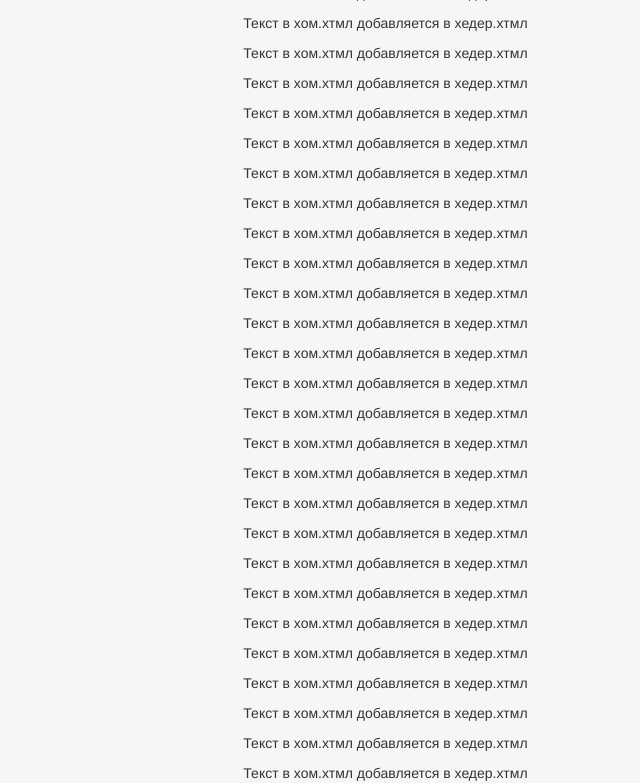
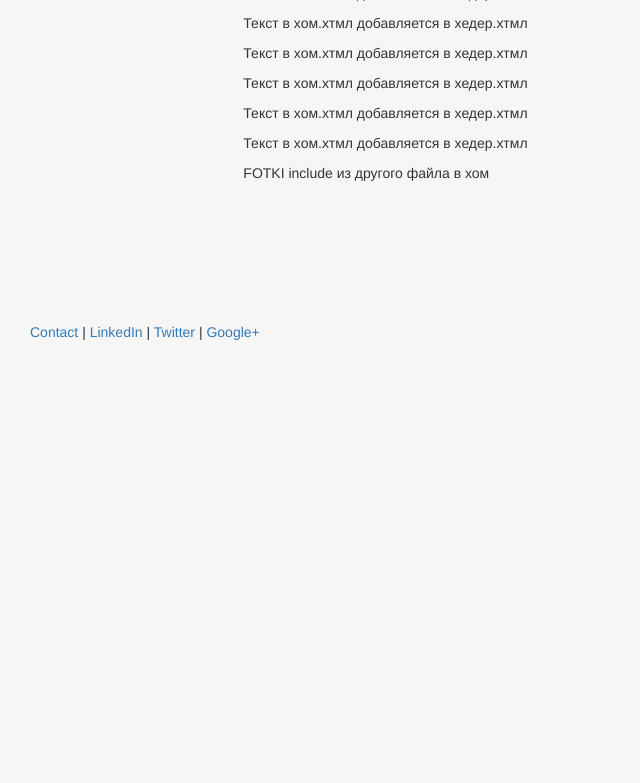
Before and after one commit to Sim-fo/django_test1, a Django app: page / in a window 1280 px wide. Shown: the part 438-1221 px from the top of the page, without its empty margins (0-640 px from the left). After the commit the page ends 778 px from the top, so only its background shows below. Run offline with Django 3.2, Linux system fonts and the light colour scheme; some libraries are stand-ins or nearby versions.

Commit message:
post to blog

```diff
--- a/templates/myapp/home.html
+++ b/templates/myapp/home.html
@@ -13,45 +13,9 @@
     <p>Текст в хом.хтмл добавляется в хедер.хтмл</p>
     <p>Текст в хом.хтмл добавляется в хедер.хтмл</p>
     <p>Текст в хом.хтмл добавляется в хедер.хтмл</p>
-    <p>Текст в хом.хтмл добавляется в хедер.хтмл</p>
-    <p>Текст в хом.хтмл добавляется в хедер.хтмл</p>
-    <p>Текст в хом.хтмл добавляется в хедер.хтмл</p>
-    <p>Текст в хом.хтмл добавляется в хедер.хтмл</p>
-    <p>Текст в хом.хтмл добавляется в хедер.хтмл</p>
 
-    <p>Текст в хом.хтмл добавляется в хедер.хтмл</p>
-    <p>Текст в хом.хтмл добавляется в хедер.хтмл</p>
-    <p>Текст в хом.хтмл добавляется в хедер.хтмл</p>
-    <p>Текст в хом.хтмл добавляется в хедер.хтмл</p>
-    <p>Текст в хом.хтмл добавляется в хедер.хтмл</p>
 
-    <p>Текст в хом.хтмл добавляется в хедер.хтмл</p>
-    <p>Текст в хом.хтмл добавляется в хедер.хтмл</p>
-    <p>Текст в хом.хтмл добавляется в хедер.хтмл</p>
-    <p>Текст в хом.хтмл добавляется в хедер.хтмл</p>
-    <p>Текст в хом.хтмл добавляется в хедер.хтмл</p>
-    <p>Текст в хом.хтмл добавляется в хедер.хтмл</p>
-    <p>Текст в хом.хтмл добавляется в хедер.хтмл</p>
-    <p>Текст в хом.хтмл добавляется в хедер.хтмл</p>
-    <p>Текст в хом.хтмл добавляется в хедер.хтмл</p>
-    <p>Текст в хом.хтмл добавляется в хедер.хтмл</p>
 
-    <p>Текст в хом.хтмл добавляется в хедер.хтмл</p>
-    <p>Текст в хом.хтмл добавляется в хедер.хтмл</p>
-    <p>Текст в хом.хтмл добавляется в хедер.хтмл</p>
-    <p>Текст в хом.хтмл добавляется в хедер.хтмл</p>
-    <p>Текст в хом.хтмл добавляется в хедер.хтмл</p>
-
-    <p>Текст в хом.хтмл добавляется в хедер.хтмл</p>
-    <p>Текст в хом.хтмл добавляется в хедер.хтмл</p>
-    <p>Текст в хом.хтмл добавляется в хедер.хтмл</p>
-    <p>Текст в хом.хтмл добавляется в хедер.хтмл</p>
-    <p>Текст в хом.хтмл добавляется в хедер.хтмл</p>
-    <p>Текст в хом.хтмл добавляется в хедер.хтмл</p>
-    <p>Текст в хом.хтмл добавляется в хедер.хтмл</p>
-    <p>Текст в хом.хтмл добавляется в хедер.хтмл</p>
-    <p>Текст в хом.хтмл добавляется в хедер.хтмл</p>
-    <p>Текст в хом.хтмл добавляется в хедер.хтмл</p>
 
 
 
```
Also changed, not shown: db.sqlite3.
